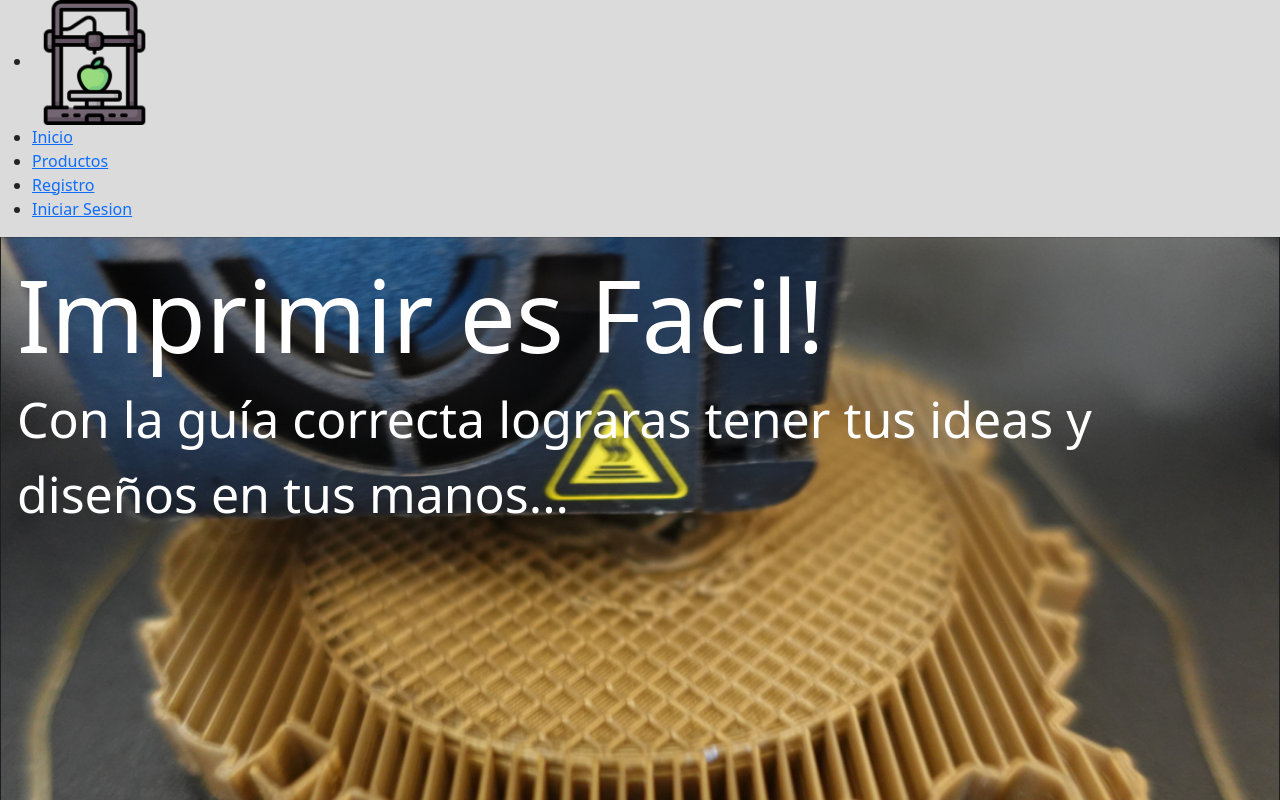
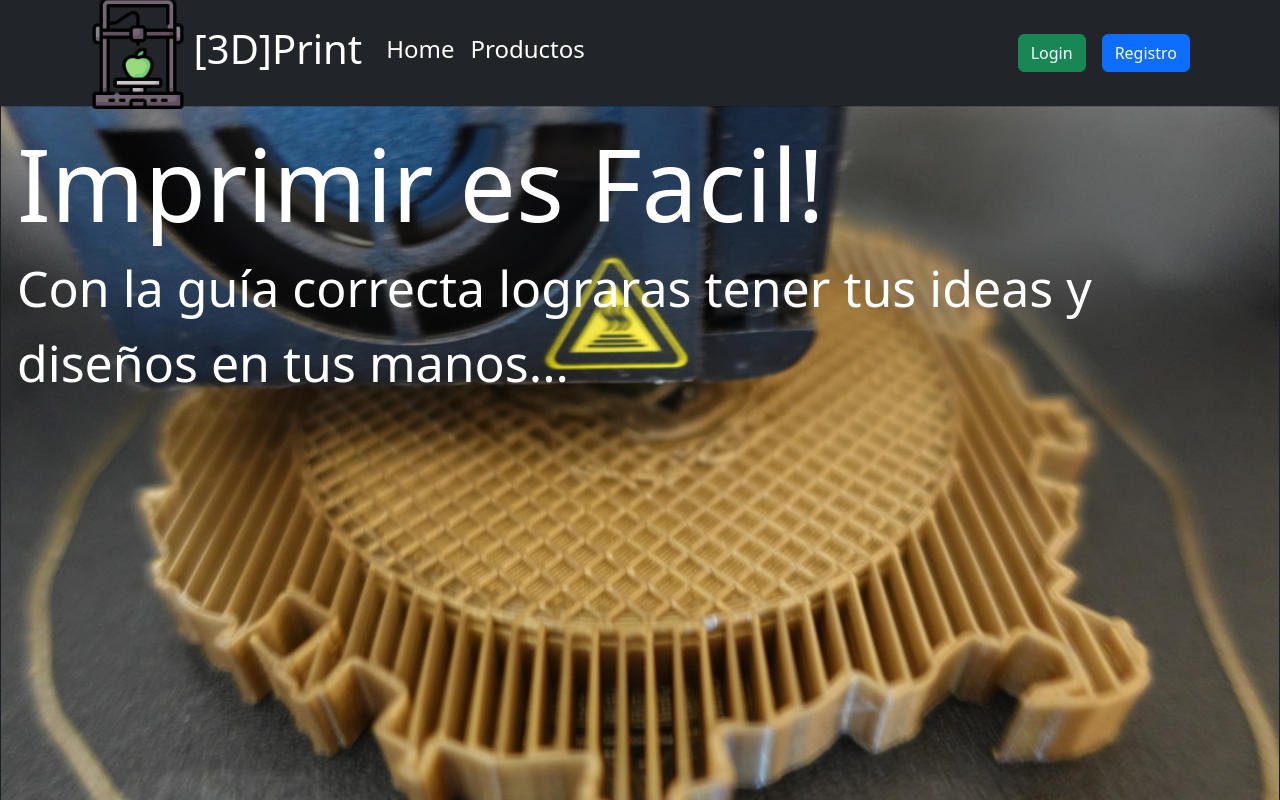
Before and after one commit to spotfreeman/Proyecto5-Frontend, a React (Vite) app: page / in a window 1280 px wide. Shown: the top 800 px of the page. Built offline with nearby package versions, Linux system fonts and the light colour scheme; no server answers.

Commit message:
Mejorando NavbarComponent

```diff
--- a/src/components/Login.jsx
+++ b/src/components/Login.jsx
@@ -28,7 +28,7 @@ export const Login = () => {
         verifyingToken()
 
         if (authStatus) {
-            navigate('/')
+            navigate('/productos')
         }
         [authStatus, verifyingToken, navigate]
     })
--- a/src/components/Navbar.jsx
+++ b/src/components/Navbar.jsx
@@ -1,38 +1,54 @@
+// Navbar.jsx
+// REACT
+import { Link, NavLink, Outlet } from 'react-router-dom'
+import { useContext } from 'react'
+
+//CONTEXT
+import UsersContext from '../context/UsersContext'
+
+//BOOTSTAP
 import Container from 'react-bootstrap/Container';
 import Nav from 'react-bootstrap/Nav';
 //import Navbar from 'react-bootstrap/Navbar';
 import Image from 'react-bootstrap/Image';
 import Button from 'react-bootstrap/Button';
 
+//IMAGES
 import print from '../assets/img/impresora.png'
 
-import { Link, NavLink, Outlet } from 'react-router-dom'
-import { useContext } from 'react'
-import UsersContext from '../context/UsersContext'
-
+//CODE
 export const Navbar = () => {
 
     const userCtx = useContext(UsersContext)
     const { logout, authStatus, usersData } = userCtx
+    console.log(userCtx)
 
     return (
         <>
             <div>
                 <ul>
+                    <h2>[3D]Print</h2>
+                    <Nav.Link as={NavLink} to="/" className='text-white'><h4>Home</h4></Nav.Link>
                     <li>
                         <Image src={print} style={{ width: '10%' }} fluid />
                     </li>
                     <li>
-                        <Link to='/'>Inicio</Link>
+                        <Link to='/'>Inicio { } </Link>
                     </li>
 
                     {
                         authStatus ?
                             <>
+                                <li>
+                                    <h3>Nombre : (Pendiente)</h3>
+                                </li>
 
                                 <li>
                                     <Link to='/productos'>Productos</Link>
+
                                 </li>
+
+                                <Nav.Link as={NavLink} to='/singup' className='text-white'><Button variant="primary" size='lg' onClick={() => { logout() }}>Cerrar Sesion</Button>{' '}</Nav.Link>
 
                                 <li onClick={() => { logout() }}>
                                     <Link to='/login'>
@@ -43,6 +59,7 @@ export const Navbar = () => {
                             <>
                                 <li>
                                     <Link to='/productos'>Productos</Link>
+                                    <Nav.Link as={NavLink} to="/productos" className='text-white'><h4>Productos</h4></Nav.Link>
                                 </li>
                                 <li>
                                     <Link to='/singup'>
@@ -54,6 +71,9 @@ export const Navbar = () => {
                                         Iniciar Sesion
                                     </Link>
                                 </li>
+                                <Nav.Link as={NavLink} to='/login' className='text-white'><Button variant="danger" size='lg'>Login</Button>{' '}</Nav.Link>
+                                <Nav.Link as={NavLink} to='/singup' className='text-white'><Button variant="primary" size='lg'>Registro</Button>{' '}</Nav.Link>
+
                             </>
                     }
                 </ul>
--- /dev/null
+++ b/src/components/NavbarComponent.jsx
@@ -0,0 +1,65 @@
+// NavbarComponent.jsx
+// REACT
+import { useContext } from 'react'
+import UsersContext from '../context/UsersContext'
+
+// BOOTSTRAP
+import { Container, Image } from 'react-bootstrap'
+import { NavLink, Outlet } from 'react-router-dom'
+import Navbar from 'react-bootstrap/Navbar'
+import Nav from 'react-bootstrap/Nav'
+import Button from 'react-bootstrap/Button'
+
+//IMAGES
+import print from '../assets/img/impresora.png'
+
+export const NavbarComponent = () => {
+
+    const userCtx = useContext(UsersContext)
+    const { logout, authStatus, usersData } = userCtx
+
+    return (
+        <>
+            <div>
+                <Navbar sticky='top' expand='lg' className='bg-body-primary' bg='dark'>
+                    <Container style={{ height: '90px' }} >
+                        <Image src={print} style={{ width: '10%' }} fluid />
+                        <Navbar.Brand className='text-white'>
+                            <h1>[3D]Print</h1>
+                        </Navbar.Brand>
+                        <Navbar.Toggle aria-controls="basic-navbar-nav" />
+                        <Navbar.Collapse id="basic-navbar-nav">
+                            {
+                                authStatus ?
+                                    <>
+                                        <Nav className="me-auto">
+                                            <Nav.Link as={NavLink} to="/" className='text-white'><h4>Home</h4></Nav.Link>
+                                            <Nav.Link as={NavLink} to="/productos" className='text-white'><h4>Productos</h4></Nav.Link>
+                                            <Nav.Link as={NavLink} to="/contact" className='text-white'><h4>Contactar</h4></Nav.Link>
+                                        </Nav>
+                                        <Nav>
+                                            <Nav.Link as={NavLink} className='text-white'><Button variant="success" disabled>Login</Button>{' '}</Nav.Link>
+                                            <Nav.Link as={NavLink} className='text-white'><Button variant="primary" disabled>Registro</Button>{' '}</Nav.Link>
+                                            <Nav.Link as={NavLink} to='/' className='text-white'><Button variant="warning" onClick={() => logout()} >Cerrar Sesion</Button>{' '}</Nav.Link>
+                                        </Nav>
+                                    </> :
+                                    <>
+                                        <Nav className="me-auto">
+                                            <Nav.Link as={NavLink} to="/" className='text-white'><h4>Home</h4></Nav.Link>
+                                            <Nav.Link as={NavLink} to="/productos" className='text-white'><h4>Productos</h4></Nav.Link>
+
+                                        </Nav>
+                                        <Nav>
+                                            <Nav.Link as={NavLink} to='/login' className='text-white'><Button variant="success">Login</Button>{' '}</Nav.Link>
+                                            <Nav.Link as={NavLink} to='/singup' className='text-white'><Button variant="primary">Registro</Button>{' '}</Nav.Link>
+                                        </Nav>
+                                    </>}
+                        </Navbar.Collapse>
+                    </Container>
+                </Navbar >
+            </div>
+            <Outlet />
+        </>
+    )
+}
+export default NavbarComponent;
--- a/src/context/UserState.jsx
+++ b/src/context/UserState.jsx
@@ -42,7 +42,6 @@ export const UserState = ({ children }) => {
             window.alert('Bienvenido!, usuario creado correctamente.')
         } catch (error) {
             console.log(error)
-            window.alert('Lo sentimos el usuario ya existe')
         }
     }
 
--- a/src/pages/HomePage.jsx
+++ b/src/pages/HomePage.jsx
@@ -1,7 +1,8 @@
-import { UserList } from "../components/UserList"
+
 import { Card, Container } from 'react-bootstrap'
 import Row from 'react-bootstrap/Row';
 import Col from 'react-bootstrap/Col';
+
 
 export const HomePage = () => {
     return (
--- a/src/routes/AppRouter.jsx
+++ b/src/routes/AppRouter.jsx
@@ -1,3 +1,5 @@
+//AppRouter.jsx
+// REACT
 import { Navigate, Route, Routes } from 'react-router-dom'
 
 //Pages
@@ -10,14 +12,13 @@ import { PrivateRoute } from './PrivateRouter';
 import { ShoppingPage } from '../pages/ShoppingPage';
 
 //Componentes
-import { Navbar } from '../components/Navbar'
+import { NavbarComponent } from "../components/NavbarComponent";
 
 export const AppRouter = () => {
     return (
         <>
             <Routes>
-
-                <Route path='/' element={<Navbar />}>
+                <Route path='/' element={<NavbarComponent />}>
                     <Route index element={<HomePage />} />
                     <Route path='productos' element={<ProductosPage />} />
                     <Route path='contact' element={<ContactPage />} />
@@ -31,10 +32,7 @@ export const AppRouter = () => {
                             </PrivateRoute>
                         }
                     />
-
-
                     <Route path='*' element={<Navigate to='/login' />} />
-
                 </Route>
             </Routes>
         </>
```
Also changed, not shown: src/components/ProductoTable.jsx (+13 -25 lines).
